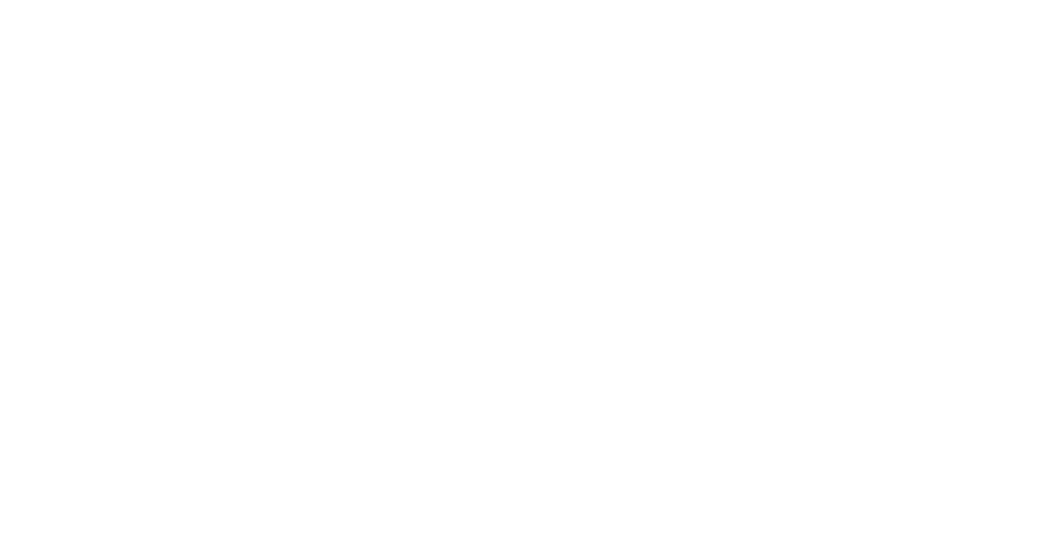
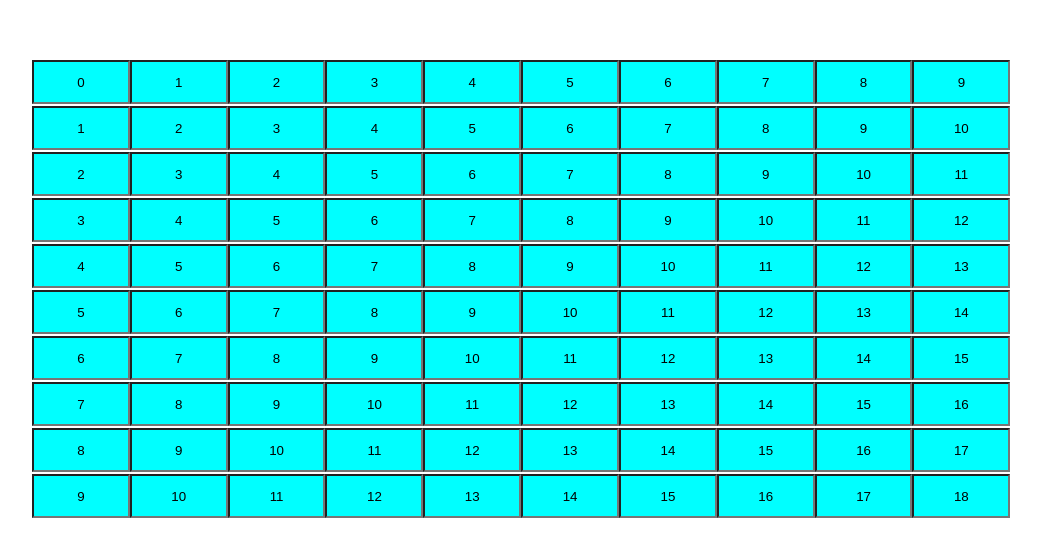
Before and after one commit to jhoobergs/FRuTeX, a React (Create React App) app in the folder fx-view/: page / in a window 1280 px wide. Shown: the part 142-698 px from the top of the page, without its empty margins (98-1139 px from the left). Built offline with nearby package versions, Linux system fonts and the light colour scheme.

Commit message:
Add MyTable to wrapper

```diff
--- a/fx-view/src/App.tsx
+++ b/fx-view/src/App.tsx
@@ -1,6 +1,7 @@
 import React, { Component } from 'react';
 import { Provider } from 'react-redux'
 import './App.css';
+import MyTable from './CellTable'
 
 import store from './store'
 
@@ -10,6 +11,7 @@
   render () {
     return (
       <Provider store={store}>
+        <MyTable></MyTable>
       </Provider>
     )
   }
```
